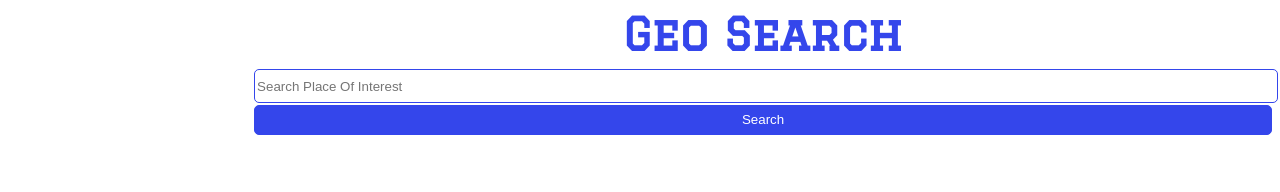
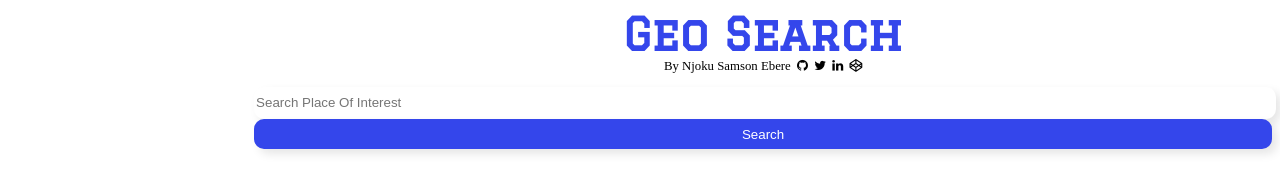
Before and after one commit to EBEREGIT/Geo-Search, a website: page index.html in a window 1280 px wide. Drawn offline with nearby package versions, Linux system fonts and the light colour scheme; a web font is replaced by a local one.

Commit message:
feature (header): A page/pages where Users can search for a place  [finish #1]

```diff
--- a/index.html
+++ b/index.html
@@ -25,19 +25,7 @@
   <body>
     <div class="container">
       <!-- header -->
-      <header>
-        <h1>Geo Search</h1>
-
-        <!-- search form -->
-        <form action="">
-          <input
-            type="text"
-            name="search"
-            placeholder="search place of interest"
-          />
-          <input type="submit" name="submit" value="search" />
-        </form>
-      </header>
+      <header></header>
 
       <!-- side bar -->
       <section></section>
@@ -56,14 +44,14 @@
       ></script>
 
       <!-- include files here -->
-      <!-- <script>
+      <script>
         $(function() {
           $("header").load("nav.html");
-          $("section").load("sidebar.html");
-          $("main").load("main.html");
-          $("footer").load("footer.html");
+          // $("section").load("sidebar.html");
+          // $("main").load("main.html");
+          // $("footer").load("footer.html");
         });
-      </script> -->
+      </script>
 
       <!-- babel-polyfill to allow for async await request -->
       <script src="./node_modules/babel-polyfill/browser.js"></script>
--- a/nav.html
+++ b/nav.html
@@ -1 +1,37 @@
-nav
+<h1>Geo Search</h1>
+
+<!-- Profile Setup -->
+<p>
+  By Njoku Samson Ebere
+  <span
+    ><a href="https://github.com/EBEREGIT" target="_blank"
+      ><i class="fa fa-github" aria-hidden="true"></i></a
+  ></span>
+
+  <span
+    ><a href="https://twitter.com/eberetwit" target="_blank"
+      ><i class="fa fa-twitter" aria-hidden="true"></i></a
+  ></span>
+
+  <span
+    ><a
+      href="https://linkedin.com/in/samson-ebere-njoku-profile/"
+      target="_blank"
+      ><i class="fa fa-linkedin" aria-hidden="true"></i></a
+  ></span>
+
+  <span
+    ><a href="https://codepen.io/ebereplenty" target="_blank"
+      ><i class="fa fa-codepen" aria-hidden="true"></i></a
+  ></span>
+</p>
+
+<!-- search form -->
+<form action="">
+  <input
+    type="text"
+    name="search-field"
+    placeholder="search place of interest"
+  />
+  <input type="submit" name="submit-button" value="search" />
+</form>
--- a/styles.css
+++ b/styles.css
@@ -5,7 +5,6 @@ body {
 
 .container {
     display: grid;
-    /* grid-template: repeat(3, 1fr) / repeat(4, 1fr); */
     grid-template-areas:
         "s h h h"
         "s m m m"
@@ -13,26 +12,47 @@ body {
     ;
 }
 
+/* header */
 header {
     grid-area: h;
     text-align: center;
-    font-family: Graduate;
 }
 
 header h1{
     color: #3446eb;
     font-weight: bolder;
-    padding-bottom: 1%;
+    font-family: Graduate;
+    margin-bottom: 0;
+    padding-bottom: 0;
+}
+
+header p{
+    margin-top: 0;
+    padding-top: 0;
+    font-size: 0.8rem;
+}
+
+header p span{
+    padding-left: 3px;
+}
+
+header p span i{
+    color: #000000;
 }
 
 header input {
     width: 100%;
     height: 30px;
     border: none;
-    border-radius: 5px;
-    border: 1px solid #3446eb;
+    border-radius: 10px;
+    border: none;
     text-transform: capitalize;
-    color: grey;
+    color: gray;
+    box-shadow: 5px 5px 10px rgba(0, 0, 0, .1);
+}
+
+header input:focus {
+    outline: none;
 }
 
 header input[type="submit"]{
```
Also changed, not shown: dist/index.html, dist/nav.html, dist/styles.css.
